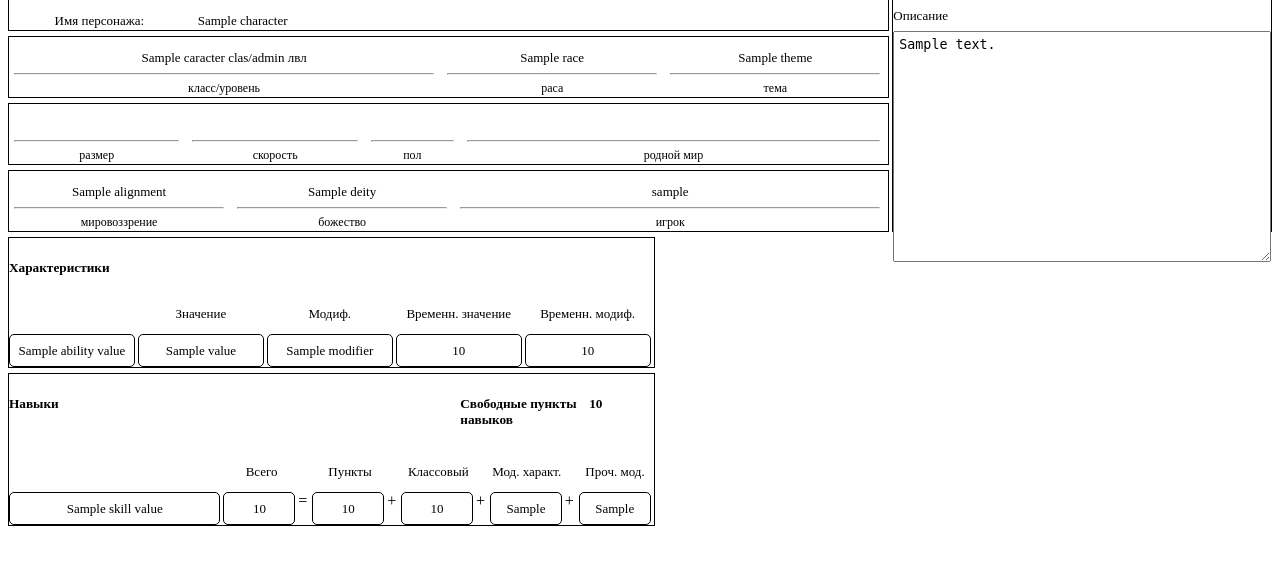
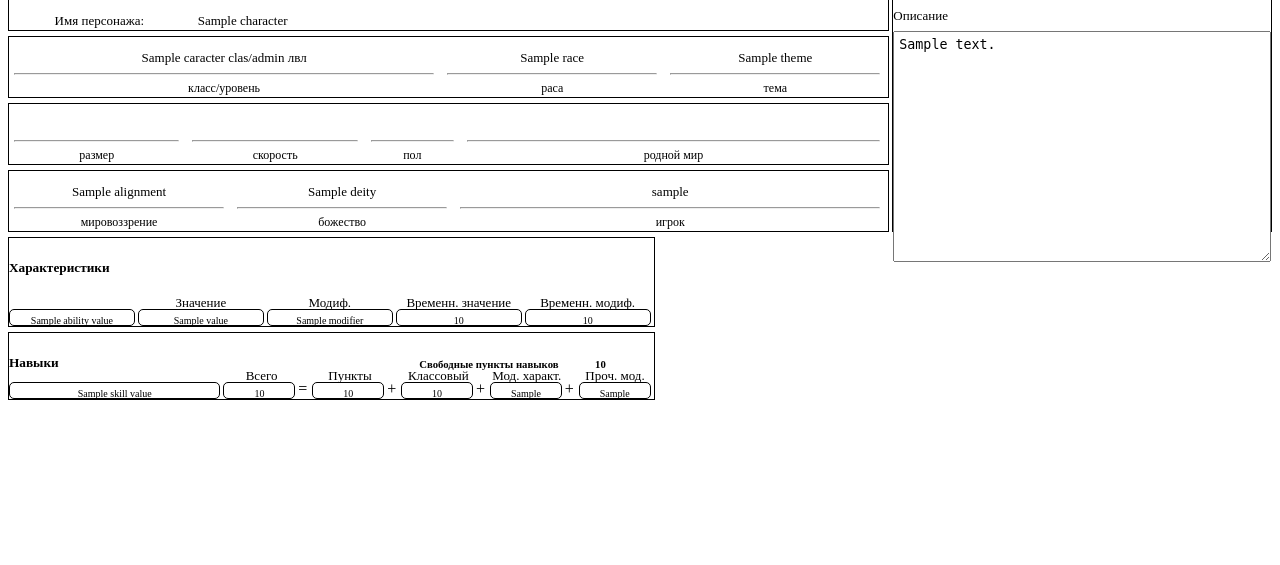
Before and after one commit to Skirgus/StarfinderMasterAssistant, a Python web app: template StarfinderBack/starfinder/templates/character/character_blank.html in a window 1280 px wide. Shown: the part 61-626 px from the top of the page. Run offline with Jinja, Linux system fonts and the light colour scheme; the template is opened without the code that fills it: most values are stand-ins (such as "Sample title", 1, 10 or a date in 2020).

Commit message:
#28
-fix text style

```diff
--- a/StarfinderBack/starfinder/templates/character/character_blank.html
+++ b/StarfinderBack/starfinder/templates/character/character_blank.html
@@ -8,6 +8,12 @@
             font-size: 13;
             text-align: center;
             height: 5px;
+        }
+        .abilityText {
+            line-height: 0.2;
+            font-size: 10;
+            text-align: center;
+            height: 3px;
         }
         .mainSub {
             line-height: 0.2;
@@ -41,12 +47,16 @@
             flex: 1;
             border-radius: 5px;
             margin-right: 3px;
+            margin-top: 2px;
+            height: 15px;
         }
         .abilityValueItem{
             flex: 1;
             border: 1px solid black;
             border-radius: 5px;
             margin-right: 3px;
+            margin-top: 2px;
+            height: 15px;
         }
         .abilityContainer{
             margin-top: 5px;
@@ -137,7 +147,7 @@
         </div>
     </div>
     <div class="abilityContainer">
-        <div>
+        <div style= "height: 20px">
             <h5>Характеристики</h5>
         </div>
         <div class="abilityValue">
@@ -159,29 +169,29 @@
         {% for ability_value in character.ability_values %}
         <div class="abilityValue">
             <div class="abilityValueItem">
-                <p class="mainText">{{ability_value.title}}</p>
+                <p class="abilityText">{{ability_value.title}}</p>
             </div>
             <div class="abilityValueItem">
-                <p class="mainText">{{ability_value.value}}</p>
+                <p class="abilityText">{{ability_value.value}}</p>
             </div>
             <div class="abilityValueItem">
-                <p class="mainText">{{ability_value.modifier}}</p>
+                <p class="abilityText">{{ability_value.modifier}}</p>
             </div>
             <div class="abilityValueItem">
-                <p class="mainText">{{ability_value.temp_value}}</p>
+                <p class="abilityText">{{ability_value.temp_value}}</p>
             </div>
             <div class="abilityValueItem">
-                <p class="mainText">{{ability_value.temp_modifier}}</p>
+                <p class="abilityText">{{ability_value.temp_modifier}}</p>
             </div>
         </div>
         {% endfor %}
     </div>
     <div class="abilityContainer">
         <div>
-            <div style="display:flex">
+            <div style="display:flex; height: 20px; margin-bottom: 5px">
                 <div style="flex:7"><h5>Навыки</h5></div>
-                <div style ="flex:2"><h5>Свободные пункты навыков</h5></div>
-                <div style ="flex:1;"><h5>{{character.skill_points_pool}}</h5></div>
+                <div style ="flex:3"><h6>Свободные пункты навыков</h6></div>
+                <div style ="flex:1;"><h6>{{character.skill_points_pool}}</h6></div>
             </div>
         </div>
         <div class="abilityValue">
@@ -210,26 +220,26 @@
         {% for skill_value in character.skill_values %}
         <div class="abilityValue">
             <div class="abilityValueItem" style= "flex:3">
-                <p class="mainText">{{skill_value.title}}</p>
+                <p class="abilityText">{{skill_value.title}}</p>
             </div>
             <div class="abilityValueItem">
-                <p class="mainText">{{skill_value.total}}</p>
+                <p class="abilityText">{{skill_value.total}}</p>
             </div>
             <div class= "delimiter">=</div>
             <div class="abilityValueItem">
-                <p class="mainText">{{skill_value.skill_points}}</p>
+                <p class="abilityText">{{skill_value.skill_points}}</p>
             </div>
             <div class= "delimiter">+</div>
             <div class="abilityValueItem">
-                <p class="mainText">{{skill_value.class_points}}</p>
+                <p class="abilityText">{{skill_value.class_points}}</p>
             </div>
             <div class= "delimiter">+</div>
             <div class="abilityValueItem">
-                <p class="mainText">{{skill_value.ability_modifier}}</p>
+                <p class="abilityText">{{skill_value.ability_modifier}}</p>
             </div>
             <div class= "delimiter">+</div>
             <div class="abilityValueItem">
-                <p class="mainText">{{skill_value.other_modifier}}</p>
+                <p class="abilityText">{{skill_value.other_modifier}}</p>
             </div>
         </div>
         {% endfor %}
```
